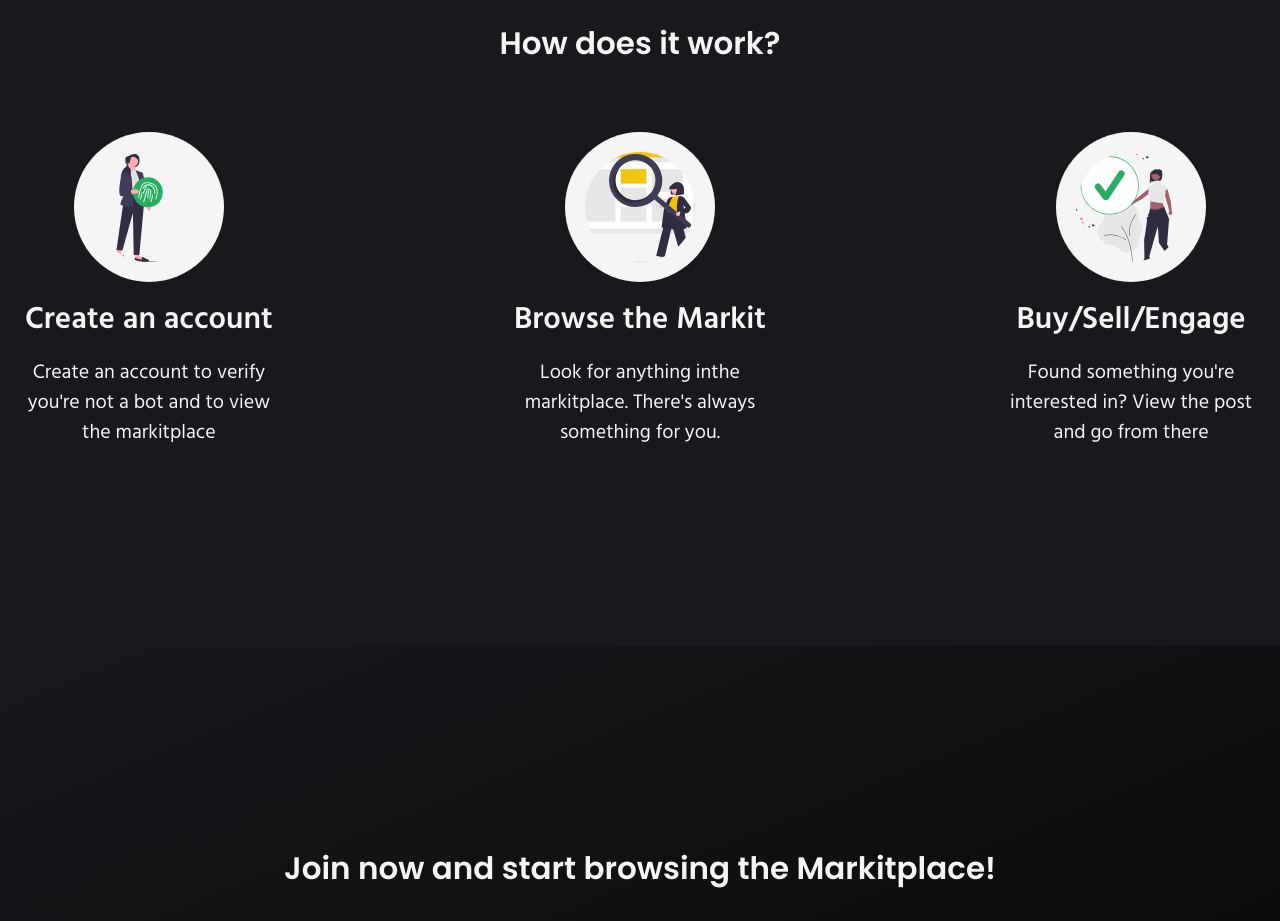
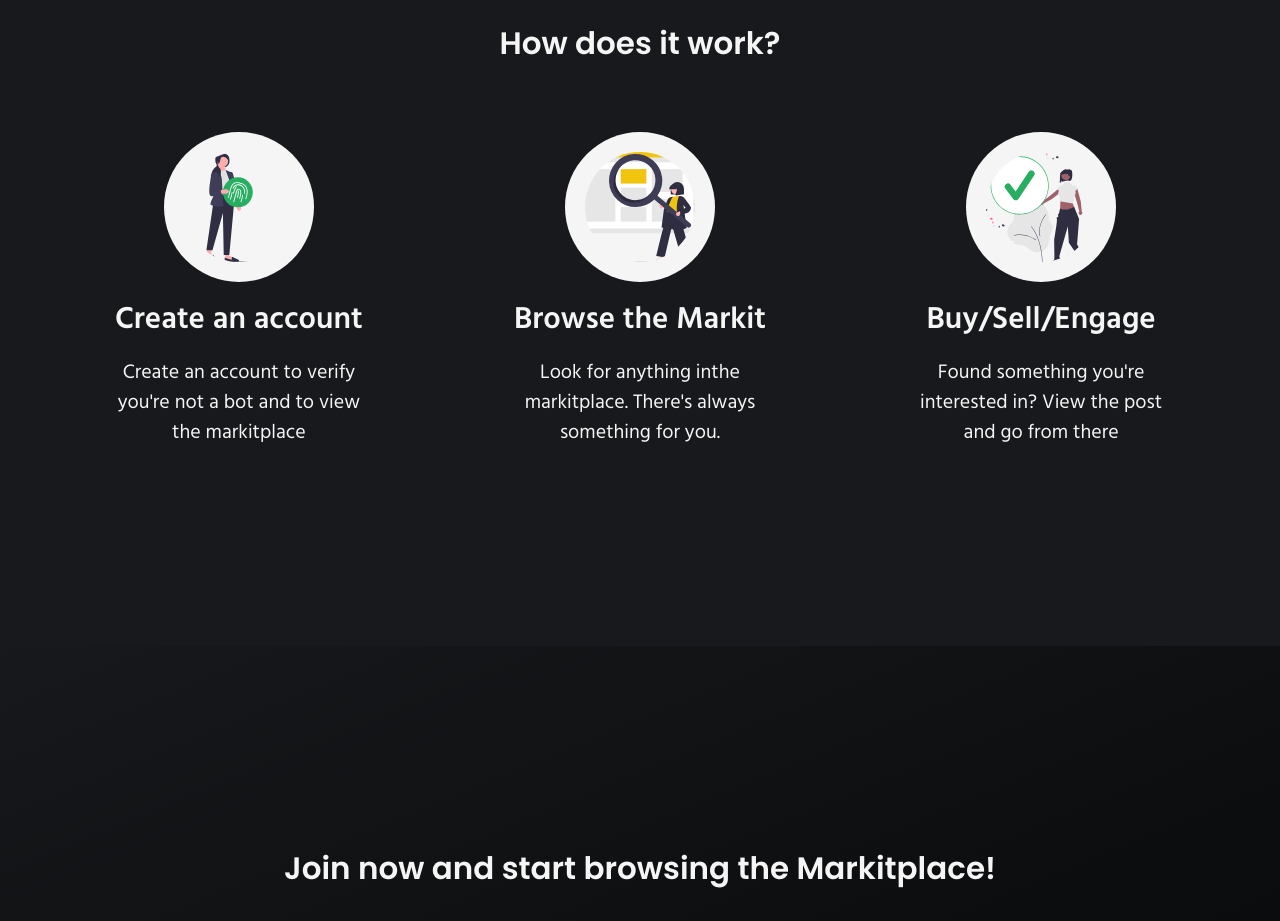
Before and after one commit to Ryurcia/Markit, a Next.js app: page /landing in a window 1280 px wide. Shown: the part 1900-2821 px from the top of the page. Built offline with nearby package versions, Linux system fonts and the light colour scheme.

Commit message:
style:Decreased spacing between cards in how it works section

```diff
--- a/src/app/landing/page.tsx
+++ b/src/app/landing/page.tsx
@@ -169,7 +169,9 @@ const page = () => {
       {/* TUT SECTION */}
       <section id='how-it-works' className={`w-full py-[200px] flex flex-col items-center justify-center gap-[64px]`}>
         <h1 className={`${poppins.className} text-h3 font-semibold`}>How does it work?</h1>
-        <div className={`w-full flex flex-row flex-wrap justify-center items-center gap-[240px]`}>
+        <div
+          className={`w-[70%] gap-[64px] md:w-full flex flex-row flex-wrap justify-center items-center lg:gap-[150px]`}
+        >
           <div className={`flex flex-col justify-center items-center `}>
             <div className={`w-[150px] h-[150px] mb-[12px] `}>
               <Image
```
